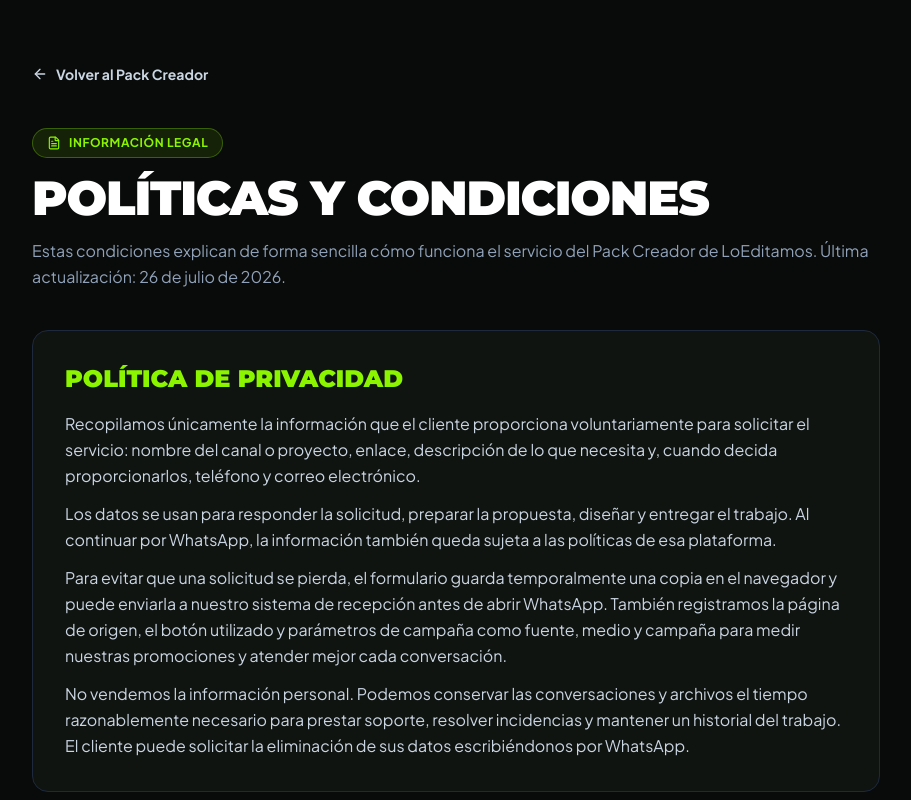
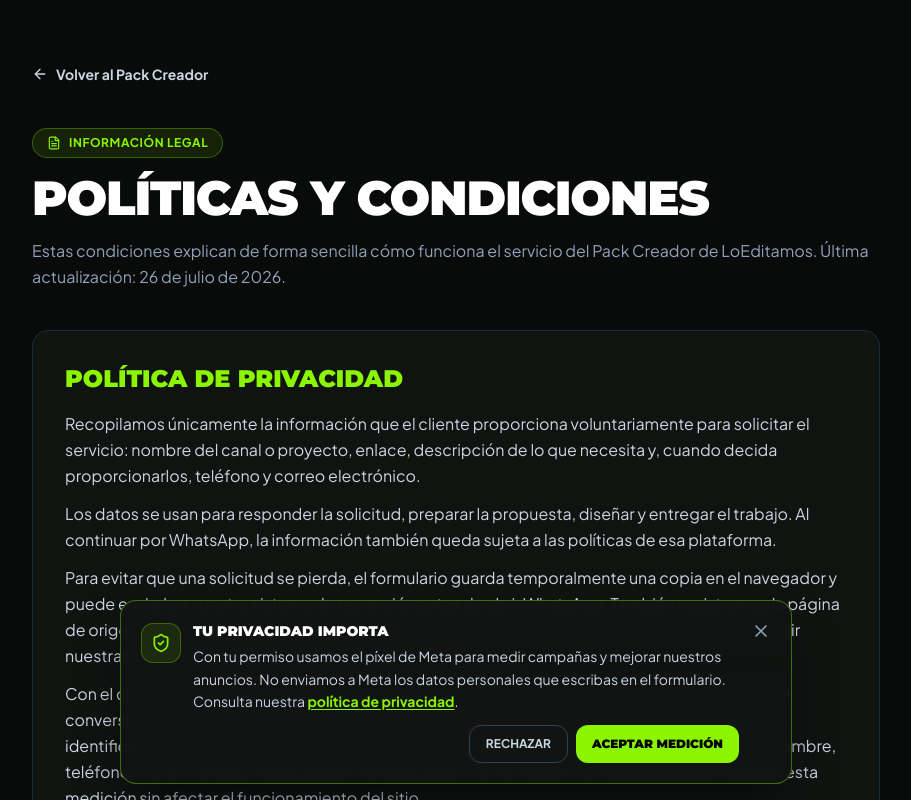
Before and after one commit to gutyclick/loeditamos_promo, a Next.js app: page /legal in a window 1280 px wide. Shown: the top 800 px of the page, without its empty margins (184-1095 px from the left). Built offline with nearby package versions, Linux system fonts and the light colour scheme; no server answers.

Commit message:
Add consent-based Meta Pixel tracking

```diff
--- a/app/layout.tsx
+++ b/app/layout.tsx
@@ -2,6 +2,7 @@ import type {Metadata} from 'next';
 import { Plus_Jakarta_Sans, Montserrat } from 'next/font/google';
 import './globals.css';
 import ReducedMotionProvider from '@/components/ReducedMotionProvider';
+import MetaPixel from '@/components/MetaPixel';
 
 const jakarta = Plus_Jakarta_Sans({
   subsets: ['latin'],
@@ -81,7 +82,10 @@ export default function RootLayout({children}: {children: React.ReactNode}) {
   return (
     <html lang="es" className={`${jakarta.variable} ${montserrat.variable} scroll-smooth`}>
       <body suppressHydrationWarning className="bg-[#090b0a] text-slate-100 font-sans antialiased selection:bg-[#8bf500] selection:text-black min-h-screen">
-        <ReducedMotionProvider>{children}</ReducedMotionProvider>
+        <ReducedMotionProvider>
+          {children}
+          <MetaPixel />
+        </ReducedMotionProvider>
       </body>
     </html>
   );
--- a/app/legal/page.tsx
+++ b/app/legal/page.tsx
@@ -63,6 +63,13 @@ export default function LegalPage() {
               puede enviarla a nuestro sistema de recepción antes de abrir WhatsApp. También registramos la página de
               origen, el botón utilizado y parámetros de campaña como fuente, medio y campaña para medir nuestras
               promociones y atender mejor cada conversación.
+            </p>
+            <p>
+              Con el consentimiento del visitante, utilizamos el píxel de Meta para registrar visitas y acciones de
+              conversión, como abrir el formulario o continuar hacia WhatsApp. Esta medición puede usar identificadores
+              del navegador sujetos a las políticas de Meta. No enviamos mediante el píxel el nombre, teléfono, correo,
+              enlace ni descripción introducidos en el formulario. El visitante puede rechazar esta medición sin
+              afectar el funcionamiento del sitio.
             </p>
             <p>
               No vendemos la información personal. Podemos conservar las conversaciones y archivos el tiempo
--- a/app/page.tsx
+++ b/app/page.tsx
@@ -13,6 +13,7 @@ import GuaranteeFooter from '@/components/GuaranteeFooter';
 import StickyBottomBar from '@/components/StickyBottomBar';
 import CheckoutModal from '@/components/CheckoutModal';
 import LiveNotificationToast from '@/components/LiveNotificationToast';
+import { trackMetaEvent } from '@/lib/metaPixel';
 
 export default function Home() {
   const [isCheckoutOpen, setIsCheckoutOpen] = useState(false);
@@ -20,6 +21,12 @@ export default function Home() {
   const [remainingSlots, setRemainingSlots] = useState(14); // 14 remaining slots of 100
 
   const handleOpenCheckout = (source: string) => {
+    trackMetaEvent('InitiateCheckout', {
+      content_name: 'Pack Creador',
+      currency: 'USD',
+      value: 5,
+      source,
+    });
     setCheckoutSource(source);
     setIsCheckoutOpen(true);
   };
--- a/components/CheckoutModal.tsx
+++ b/components/CheckoutModal.tsx
@@ -14,6 +14,7 @@ import {
   Mail,
   Phone,
 } from 'lucide-react';
+import { trackMetaEvent } from '@/lib/metaPixel';
 
 interface CheckoutModalProps {
   isOpen: boolean;
@@ -157,6 +158,13 @@ export default function CheckoutModal({ isOpen, onClose, remainingSlots, source
     } finally {
       setIsSubmitting(false);
     }
+
+    trackMetaEvent('Lead', {
+      content_name: 'Pack Creador',
+      currency: 'USD',
+      value: 5,
+      source,
+    });
 
     if (whatsappWindow) {
       whatsappWindow.opener = null;
--- /dev/null
+++ b/components/MetaPixel.tsx
@@ -0,0 +1,120 @@
+'use client';
+
+import Link from 'next/link';
+import { useEffect, useState } from 'react';
+import { ShieldCheck, X } from 'lucide-react';
+import { trackMetaEvent } from '@/lib/metaPixel';
+
+const META_PIXEL_ID = process.env.NEXT_PUBLIC_META_PIXEL_ID || '349518816713585';
+const CONSENT_KEY = 'loeditamos_meta_pixel_consent';
+
+type Consent = 'accepted' | 'rejected' | null;
+
+function initializePixel() {
+  if (window.fbq) return;
+
+  const fbq = (...args: unknown[]) => {
+    const pixel = fbq as typeof fbq & {
+      callMethod?: (...methodArgs: unknown[]) => void;
+      queue: unknown[][];
+      push: typeof fbq;
+      loaded: boolean;
+      version: string;
+    };
+
+    if (pixel.callMethod) {
+      pixel.callMethod(...args);
+    } else {
+      pixel.queue.push(args);
+    }
+  };
+
+  Object.assign(fbq, {
+    push: fbq,
+    loaded: true,
+    version: '2.0',
+    queue: [] as unknown[][],
+  });
+
+  window.fbq = fbq;
+  window._fbq = fbq;
+
+  const script = document.createElement('script');
+  script.async = true;
+  script.src = 'https://connect.facebook.net/en_US/fbevents.js';
+  script.dataset.metaPixel = META_PIXEL_ID;
+  document.head.appendChild(script);
+
+  window.fbq('init', META_PIXEL_ID);
+  trackMetaEvent('PageView');
+}
+
+export default function MetaPixel() {
+  const [consent, setConsent] = useState<Consent>(null);
+  const [hasDecision, setHasDecision] = useState(false);
+
+  useEffect(() => {
+    const savedConsent = localStorage.getItem(CONSENT_KEY) as Consent;
+    setConsent(savedConsent === 'accepted' || savedConsent === 'rejected' ? savedConsent : null);
+    setHasDecision(true);
+
+    if (savedConsent === 'accepted') {
+      initializePixel();
+    }
+  }, []);
+
+  const accept = () => {
+    localStorage.setItem(CONSENT_KEY, 'accepted');
+    setConsent('accepted');
+    initializePixel();
+  };
+
+  const reject = () => {
+    localStorage.setItem(CONSENT_KEY, 'rejected');
+    setConsent('rejected');
+  };
+
+  if (!hasDecision || consent !== null) return null;
+
+  return (
+    <aside
+      aria-label="Preferencias de medición"
+      className="fixed bottom-4 left-4 right-4 z-[70] mx-auto max-w-2xl rounded-2xl border border-[#8bf500]/40 bg-[#101411]/95 p-4 shadow-2xl shadow-black/60 backdrop-blur-md sm:p-5"
+    >
+      <div className="flex items-start gap-3">
+        <div className="mt-0.5 hidden h-10 w-10 shrink-0 items-center justify-center rounded-xl border border-[#8bf500]/30 bg-[#8bf500]/10 text-[#8bf500] sm:flex">
+          <ShieldCheck className="h-5 w-5" />
+        </div>
+        <div className="min-w-0 flex-1">
+          <h2 className="font-heading text-sm font-black uppercase text-white">Tu privacidad importa</h2>
+          <p className="mt-1 text-xs leading-relaxed text-slate-300 sm:text-sm">
+            Con tu permiso usamos el píxel de Meta para medir campañas y mejorar nuestros anuncios. No enviamos a Meta
+            los datos personales que escribas en el formulario. Consulta nuestra{' '}
+            <Link href="/legal#privacidad" className="font-bold text-[#8bf500] underline underline-offset-2">
+              política de privacidad
+            </Link>.
+          </p>
+          <div className="mt-3 flex flex-col-reverse gap-2 sm:flex-row sm:justify-end">
+            <button
+              type="button"
+              onClick={reject}
+              className="rounded-xl border border-slate-700 px-4 py-2.5 text-xs font-bold text-slate-300 transition-colors hover:border-slate-500 hover:text-white"
+            >
+              RECHAZAR
+            </button>
+            <button
+              type="button"
+              onClick={accept}
+              className="rounded-xl bg-[#8bf500] px-4 py-2.5 text-xs font-heading font-black text-black transition-transform hover:scale-[1.02]"
+            >
+              ACEPTAR MEDICIÓN
+            </button>
+          </div>
+        </div>
+        <button type="button" onClick={reject} aria-label="Rechazar y cerrar" className="shrink-0 text-slate-400 hover:text-white">
+          <X className="h-5 w-5" />
+        </button>
+      </div>
+    </aside>
+  );
+}
--- /dev/null
+++ b/lib/metaPixel.ts
@@ -0,0 +1,13 @@
+export type MetaEventName = 'PageView' | 'InitiateCheckout' | 'Lead';
+
+declare global {
+  interface Window {
+    fbq?: (...args: unknown[]) => void;
+    _fbq?: (...args: unknown[]) => void;
+  }
+}
+
+export function trackMetaEvent(event: MetaEventName, parameters?: Record<string, string | number>) {
+  if (typeof window === 'undefined' || !window.fbq) return;
+  window.fbq('track', event, parameters);
+}
--- a/next.config.ts
+++ b/next.config.ts
@@ -23,11 +23,11 @@ const nextConfig: NextConfig = {
   async headers() {
     const contentSecurityPolicy = [
       "default-src 'self'",
-      "script-src 'self' 'unsafe-inline'",
+      "script-src 'self' 'unsafe-inline' https://connect.facebook.net",
       "style-src 'self' 'unsafe-inline'",
-      "img-src 'self' data: blob: https://images.unsplash.com https://picsum.photos",
+      "img-src 'self' data: blob: https://images.unsplash.com https://picsum.photos https://www.facebook.com",
       "font-src 'self' data:",
-      "connect-src 'self'",
+      "connect-src 'self' https://www.facebook.com https://connect.facebook.net",
       "frame-ancestors 'none'",
       "base-uri 'self'",
       "form-action 'self'",
```
Also changed, not shown: 1 other file (tests, documents, lock files or other folders).
